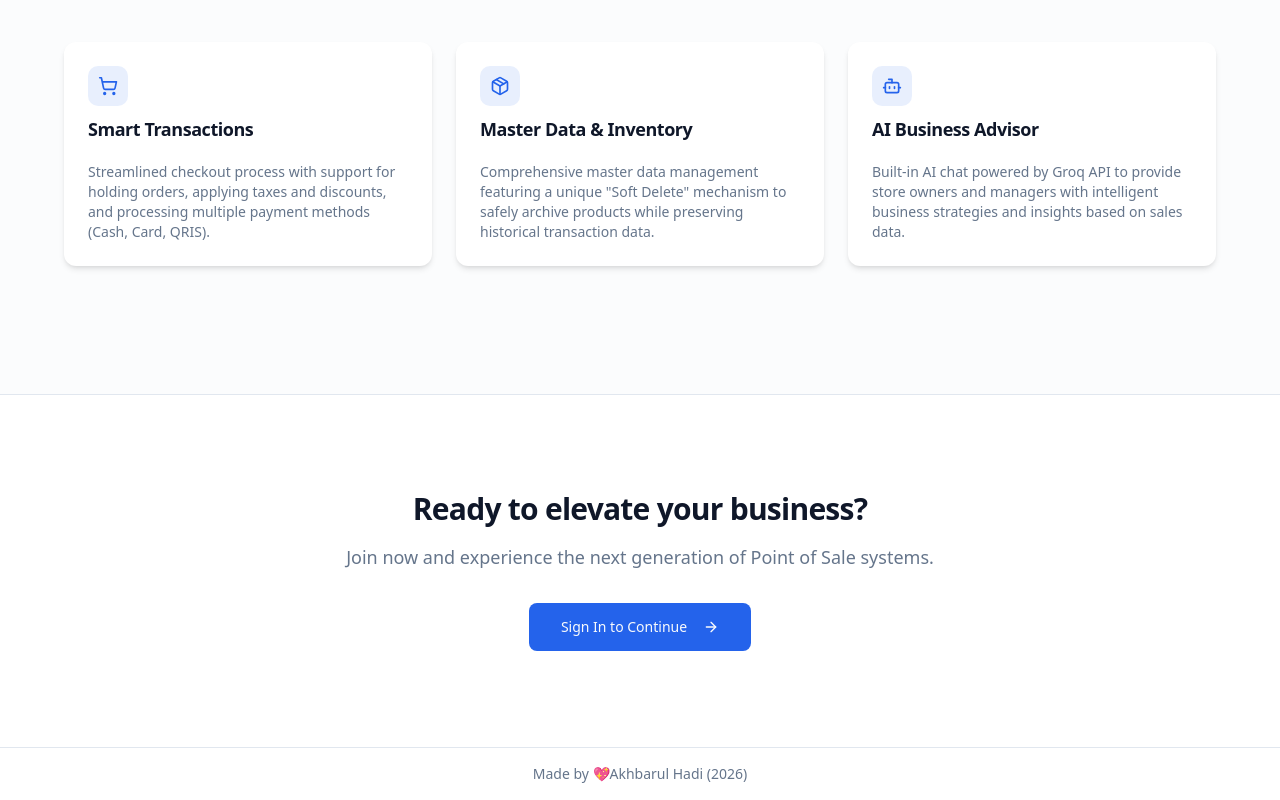
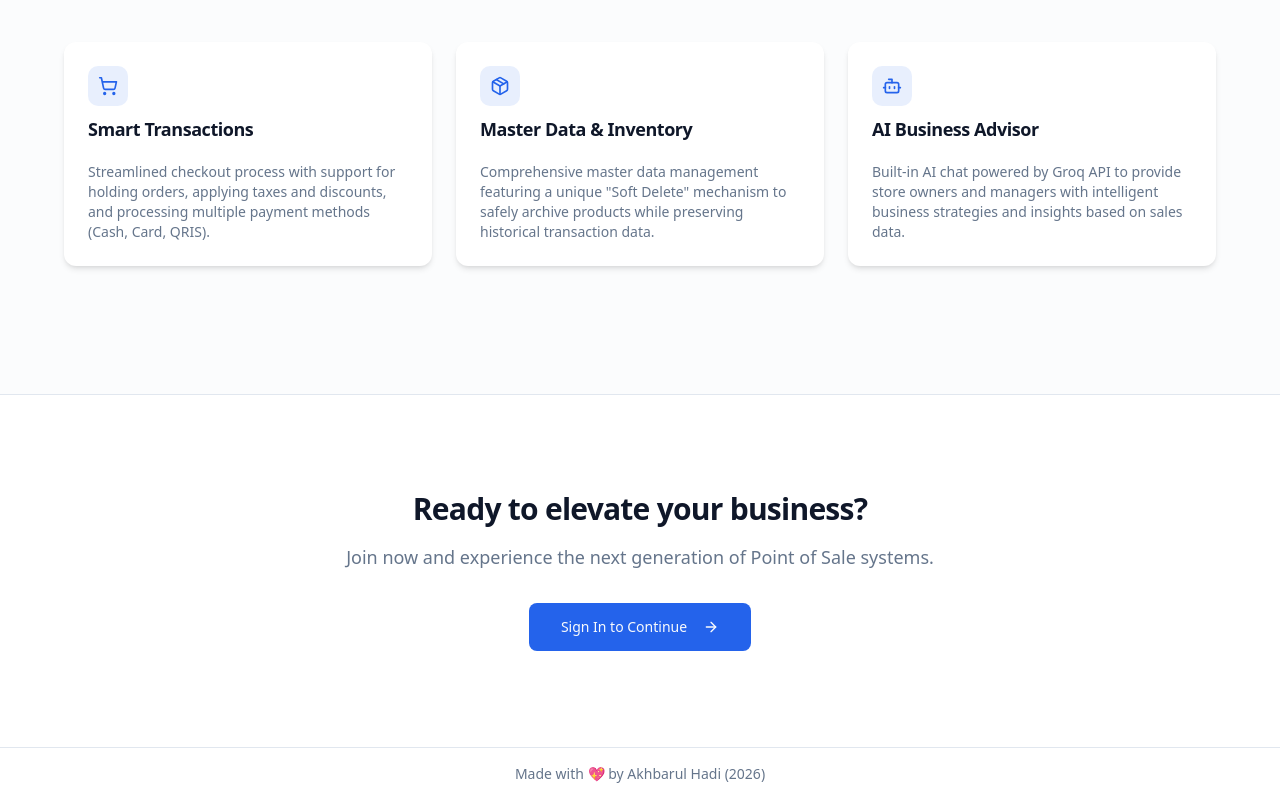
Before and after one commit to akhbarulhadi/Cashier_POS, a Next.js app: page / in a window 1280 px wide. Shown: the part 1044-1844 px from the top of the page. Built offline with nearby package versions, Linux system fonts and the light colour scheme; no server answers.

Commit message:
Update Footer.tsx

```diff
--- a/components/layout/Footer.tsx
+++ b/components/layout/Footer.tsx
@@ -1,7 +1,7 @@
 export function Footer() {
   return (
     <footer className="mt-auto py-4 text-center text-sm text-muted-foreground border-t">
-      <p>Made by 💖Akhbarul Hadi (2026)</p>
+      <p>Made with 💖 by Akhbarul Hadi (2026)</p>
     </footer>
   );
 }
```
